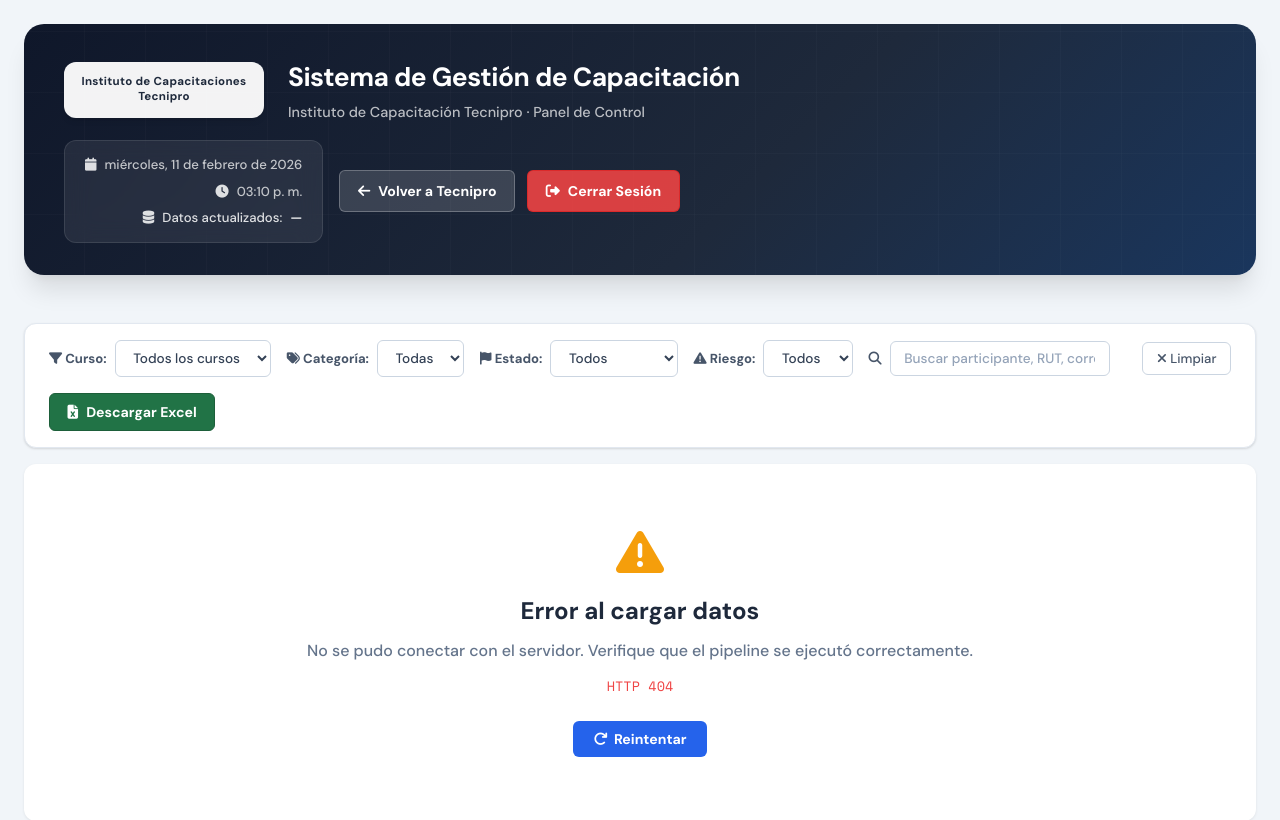
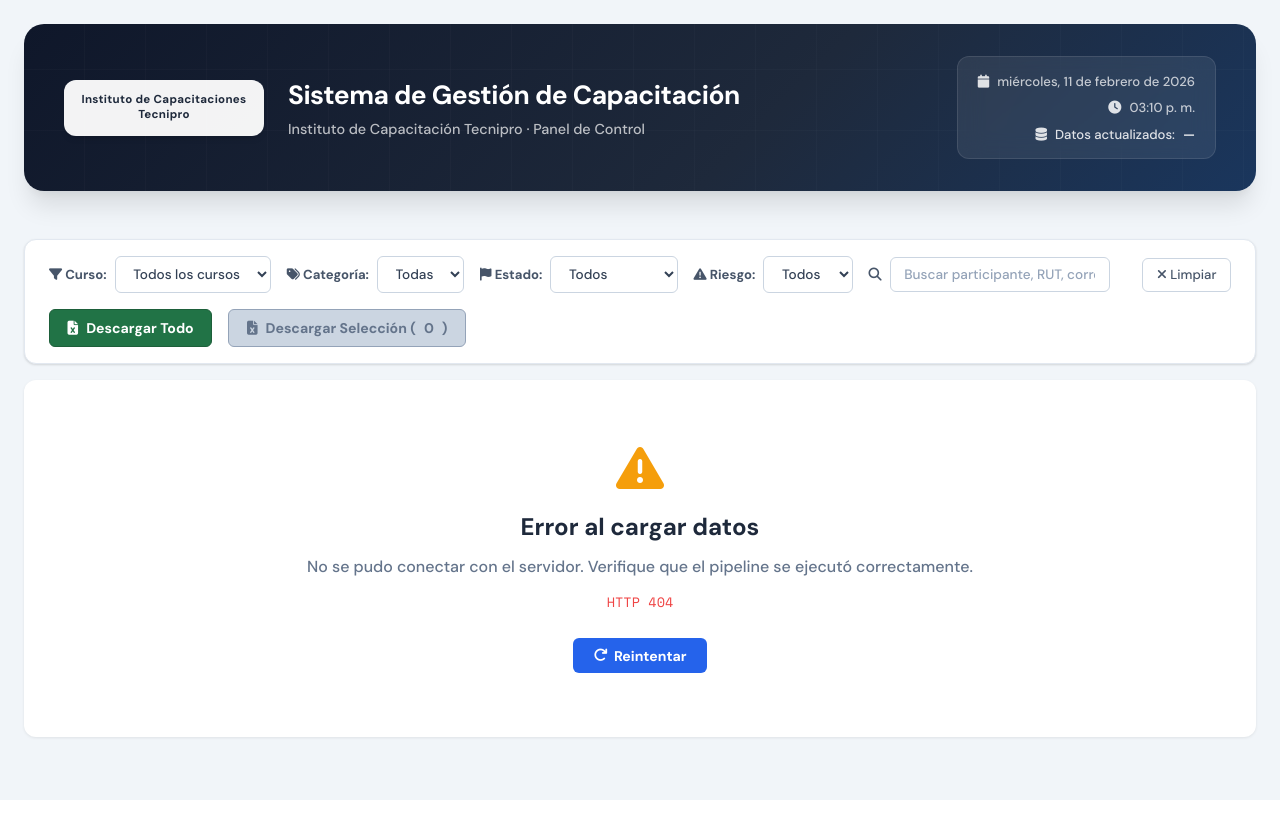
Before and after one commit to JuanOrtizLeiva/tecnipro-reportes, a Flask app: page / in a window 1280 px wide. Shown: the top 820 px of the page. Run offline with Flask 3, Linux system fonts and the light colour scheme; the visitor is signed in with stand-in values (Sample User, id 1); data that the repository does not hold is empty.

Commit message:
Fix crítico: Logout + 2 botones descarga + hoja índice Excel
BUG CRÍTICO CORREGIDO - Logout no funcionaba:
- templates/dashboard.html línea 590: doble atributo style (display:flex + display:none)
- El segundo style sobrescribía al primero → botones nunca se mostraban
- Solución: un solo atributo style, JavaScript establece display:flex al login

Mejoras de descarga Excel:
1. DOS BOTONES en vez de uno:
   - "Descargar Todo": descarga cursos visibles (respeta filtros y rol)
   - "Descargar Selección (N)": solo cursos marcados con checkbox
   - Botón Selección deshabilitado si count=0

2. CHECKBOXES de selección de cursos:
   - Checkbox en cada header de curso (al lado del indicator)
   - onclick con stopPropagation() para no expandir curso
   - updateSelectedCourses() actualiza contador y habilita/deshabilita botón

3. HOJA ÍNDICE en Excel con navegación:
   - Primera hoja "Índice" con tabla resumen de todos los cursos
   - Columnas: N°, ID, Nombre (hyperlink), Participantes, Progreso, Aprobados, Estado
   - Click en nombre → salta a hoja del curso (hyperlink interno)
   - Cada hoja de curso tiene "← Volver al Índice" en fila 2
   - Nombres de hoja sanitizados: nombre corto en vez de número
   - Caracteres especiales / \ ? * [ ] : reemplazados (límite Excel)

Archivos modificados:
- templates/dashboard.html: Fix style, 2 botones, checkboxes, funciones JS
- src/web/routes.py: Hoja índice, hyperlinks, sanitización nombres
- tests/test_auth.py: Actualizados para contar hoja índice (2 hojas en vez de 1)

Tests: 127 passed, 1 skipped (mantiene compatibilidad)

Co-Authored-By: Claude Sonnet 4.5 <noreply@anthropic.com>

```diff
--- a/src/web/routes.py
+++ b/src/web/routes.py
@@ -263,6 +263,7 @@ def register_routes(app):
         header_fill = PatternFill(start_color="2563EB", end_color="2563EB", fill_type="solid")
         header_font = Font(bold=True, color="FFFFFF", size=11)
         title_font = Font(bold=True, size=13)
+        subtitle_font = Font(size=11, italic=True)
         border = Border(
             left=Side(style='thin'),
             right=Side(style='thin'),
@@ -270,11 +271,59 @@ def register_routes(app):
             bottom=Side(style='thin')
         )
 
-        # Crear una hoja por curso
-        for curso in cursos:
-            # Nombre de hoja (máximo 31 caracteres)
-            nombre_hoja = curso.get("nombre_corto", curso.get("id_moodle", "Curso"))[:31]
+        # Helper para sanear nombres de hoja (Excel no permite / \ ? * [ ] :)
+        def sanitizar_nombre_hoja(nombre):
+            nombre = nombre.replace('/', ' ').replace('\\', ' ')
+            nombre = nombre.replace('?', '').replace('*', '')
+            nombre = nombre.replace('[', '(').replace(']', ')')
+            nombre = nombre.replace(':', '-')
+            return nombre[:31]  # Límite de Excel
+
+        # Crear hoja índice
+        ws_index = wb.create_sheet(title="Índice", index=0)
+        ws_index['A1'] = "Instituto de Capacitaciones Tecnipro"
+        ws_index['A1'].font = Font(bold=True, size=16)
+        ws_index['A2'] = "Reporte de Capacitación"
+        ws_index['A2'].font = title_font
+        ws_index['A3'] = f"Fecha: {datetime.now().strftime('%d/%m/%Y')}"
+        ws_index['A3'].font = subtitle_font
+
+        # Headers de tabla índice
+        index_headers = ["N°", "ID Curso", "Nombre del Curso", "Participantes", "Progreso Promedio", "Aprobados", "Estado"]
+        for col_idx, header in enumerate(index_headers, start=1):
+            cell = ws_index.cell(row=5, column=col_idx, value=header)
+            cell.font = header_font
+            cell.fill = header_fill
+            cell.alignment = Alignment(horizontal='center')
+            cell.border = border
+
+        # Crear hojas de cursos y llenar índice
+        for idx, curso in enumerate(cursos, start=1):
+            # Nombre de hoja: usar nombre corto o nombre completo (sanitizado)
+            nombre_base = curso.get("nombre_corto") or curso.get("nombre") or curso.get("id_moodle", "Curso")
+            nombre_hoja = sanitizar_nombre_hoja(nombre_base)
             ws = wb.create_sheet(title=nombre_hoja)
+
+            # Fila en índice (5 es header, 6 es primera fila de datos)
+            row_index = idx + 5
+            stats = curso.get("estadisticas", {})
+
+            # Llenar fila de índice
+            ws_index.cell(row=row_index, column=1, value=idx).border = border
+            ws_index.cell(row=row_index, column=2, value=curso.get("id_moodle", "")).border = border
+
+            # Nombre con hyperlink a la hoja del curso
+            cell_nombre = ws_index.cell(row=row_index, column=3, value=curso.get("nombre", "Sin nombre"))
+            cell_nombre.hyperlink = f"#{nombre_hoja}!A1"
+            cell_nombre.font = Font(color="0563C1", underline="single")
+            cell_nombre.border = border
+
+            ws_index.cell(row=row_index, column=4, value=stats.get("total_estudiantes", 0)).border = border
+            ws_index.cell(row=row_index, column=5, value=f"{stats.get('promedio_progreso', 0):.1f}%").border = border
+            ws_index.cell(row=row_index, column=6, value=stats.get("aprobados", 0)).border = border
+
+            estado_curso = "Activo" if curso.get("dias_restantes", 0) >= 0 else "Vencido"
+            ws_index.cell(row=row_index, column=7, value=estado_curso).border = border
 
             # Header del curso (filas 1-3)
             ws.merge_cells('A1:J1')
@@ -282,16 +331,19 @@ def register_routes(app):
             ws['A1'].font = title_font
             ws['A1'].alignment = Alignment(horizontal='center')
 
+            # Link de retorno al índice (fila 2)
             ws.merge_cells('A2:J2')
-            info_curso = f"ID Moodle: {curso.get('id_moodle', '—')} | ID SENCE: {curso.get('id_sence', '—')} | {curso.get('fecha_inicio', '—')} a {curso.get('fecha_fin', '—')}"
-            ws['A2'] = info_curso
+            ws['A2'] = "← Volver al Índice"
+            ws['A2'].hyperlink = "#Índice!A1"
+            ws['A2'].font = Font(color="0563C1", underline="single", size=10)
             ws['A2'].alignment = Alignment(horizontal='center')
 
+            # Info del curso (fila 3)
             ws.merge_cells('A3:J3')
-            comprador = curso.get("comprador", {})
-            info_comprador = f"Comprador: {comprador.get('nombre', 'Sin asignar')} | {comprador.get('empresa', '')} | {comprador.get('email', '')}"
-            ws['A3'] = info_comprador
+            info_curso = f"ID Moodle: {curso.get('id_moodle', '—')} | ID SENCE: {curso.get('id_sence', '—')} | {curso.get('fecha_inicio', '—')} a {curso.get('fecha_fin', '—')}"
+            ws['A3'] = info_curso
             ws['A3'].alignment = Alignment(horizontal='center')
+            ws['A3'].font = subtitle_font
 
             # Headers de columnas (fila 5)
             headers = [
@@ -356,6 +408,15 @@ def register_routes(app):
             ws.column_dimensions['I'].width = 8
             ws.column_dimensions['J'].width = 15
 
+        # Ajustar anchos de columna de la hoja índice
+        ws_index.column_dimensions['A'].width = 5   # N°
+        ws_index.column_dimensions['B'].width = 10  # ID Curso
+        ws_index.column_dimensions['C'].width = 50  # Nombre (con hyperlink)
+        ws_index.column_dimensions['D'].width = 14  # Participantes
+        ws_index.column_dimensions['E'].width = 18  # Progreso Promedio
+        ws_index.column_dimensions['F'].width = 12  # Aprobados
+        ws_index.column_dimensions['G'].width = 12  # Estado
+
         # Guardar en memoria
         output = BytesIO()
         wb.save(output)
--- a/templates/dashboard.html
+++ b/templates/dashboard.html
@@ -217,6 +217,30 @@
         .btn-excel:hover {
             background: #1a5c37;
             box-shadow: 0 4px 12px rgba(33,115,70,.3);
+        }
+        .btn-excel-secondary {
+            background: #48bb78;
+            color: white;
+            border: 1px solid #38a169;
+        }
+        .btn-excel-secondary:hover {
+            background: #38a169;
+            box-shadow: 0 4px 12px rgba(72,187,120,.3);
+        }
+        .btn-excel-secondary:disabled {
+            background: var(--slate-300);
+            border-color: var(--slate-400);
+            color: var(--slate-500);
+            cursor: not-allowed;
+            box-shadow: none;
+        }
+
+        /* ── COURSE CHECKBOXES ── */
+        .course-checkbox {
+            width: 18px;
+            height: 18px;
+            cursor: pointer;
+            margin-right: .5rem;
         }
 
         /* ── COURSE SECTIONS ── */
@@ -587,7 +611,7 @@
                 <div class="header-meta" id="userInfo" style="display:none;">
                     <span><i class="fas fa-user"></i> <strong id="userName"></strong> <span id="userRole" style="opacity:.6;font-size:.75rem;"></span></span>
                 </div>
-                <div style="display:flex;gap:.75rem;flex-wrap:wrap;" id="actionButtons" style="display:none;">
+                <div id="actionButtons" style="display:none;gap:.75rem;flex-wrap:wrap;">
                     <a href="https://www.tecnipro.cl" class="btn-action btn-back">
                         <i class="fas fa-arrow-left"></i> Volver a Tecnipro
                     </a>
@@ -639,8 +663,11 @@
             <input type="text" class="filter-input" id="filterSearch" placeholder="Buscar participante, RUT, correo...">
         </div>
         <button class="btn-clear" onclick="clearFilters()"><i class="fas fa-times"></i> Limpiar</button>
-        <button class="btn-action btn-excel" onclick="descargarExcel()" id="btnExcel">
-            <i class="fas fa-file-excel"></i> Descargar Excel
+        <button class="btn-action btn-excel" onclick="descargarTodo()" id="btnExcelTodo">
+            <i class="fas fa-file-excel"></i> Descargar Todo
+        </button>
+        <button class="btn-action btn-excel-secondary" onclick="descargarSeleccion()" id="btnExcelSeleccion" disabled title="Seleccione al menos un curso">
+            <i class="fas fa-file-excel"></i> Descargar Selección (<span id="selectedCount">0</span>)
         </button>
     </div>
 
@@ -759,7 +786,7 @@ async function loadUserInfo() {
             document.getElementById('userRole').textContent =
                 CURRENT_USER.rol === 'admin' ? '(Admin)' : `(${CURRENT_USER.nombre})`;
             document.getElementById('userInfo').style.display = '';
-            document.getElementById('actionButtons').style.display = '';
+            document.getElementById('actionButtons').style.display = 'flex';
 
             // Hide email controls for non-admin
             if (CURRENT_USER.rol !== 'admin') {
@@ -967,6 +994,7 @@ function renderCourses() {
         <div class="course-section${ci===0?' open':''}" data-course-id="${course.id_moodle}">
             <div class="course-header" onclick="toggleCourse(this)">
                 <div class="course-header-left">
+                    <input type="checkbox" class="course-checkbox" data-course-id="${course.id_moodle}" onclick="event.stopPropagation(); updateSelectedCourses();">
                     <span class="course-indicator ${indicator}"></span>
                     <span class="course-title">${course.nombre}</span>
                 </div>
@@ -1270,7 +1298,7 @@ document.getElementById('emailBody')?.addEventListener('input', updateEmailPrevi
 // ═══════════════════════════════════════════════════════
 // DESCARGAR EXCEL
 // ═══════════════════════════════════════════════════════
-function descargarExcel() {
+function descargarTodo() {
     // Obtener IDs de cursos visibles (aplicando filtros)
     const cursosVisibles = [];
     document.querySelectorAll('.course-section').forEach(section => {
@@ -1288,6 +1316,39 @@ function descargarExcel() {
     // Abrir URL para descargar
     window.location.href = url;
 }
+
+function descargarSeleccion() {
+    // Obtener IDs de cursos seleccionados
+    const cursosSeleccionados = [];
+    document.querySelectorAll('.course-checkbox:checked').forEach(checkbox => {
+        cursosSeleccionados.push(checkbox.dataset.courseId);
+    });
+
+    if (cursosSeleccionados.length === 0) {
+        alert('Seleccione al menos un curso para descargar');
+        return;
+    }
+
+    // Construir URL con parámetros
+    const url = '/api/descargar-excel?cursos=' + cursosSeleccionados.join(',');
+    window.location.href = url;
+}
+
+function updateSelectedCourses() {
+    // Contar checkboxes seleccionados
+    const count = document.querySelectorAll('.course-checkbox:checked').length;
+    document.getElementById('selectedCount').textContent = count;
+
+    // Habilitar/deshabilitar botón de descarga selección
+    const btnSeleccion = document.getElementById('btnExcelSeleccion');
+    if (count > 0) {
+        btnSeleccion.disabled = false;
+        btnSeleccion.title = `Descargar ${count} curso${count > 1 ? 's' : ''} seleccionado${count > 1 ? 's' : ''}`;
+    } else {
+        btnSeleccion.disabled = true;
+        btnSeleccion.title = 'Seleccione al menos un curso';
+    }
+}
 </script>
 </body>
 </html>
```
Also changed, not shown: tests/test_auth.py (+6 -5 lines).
